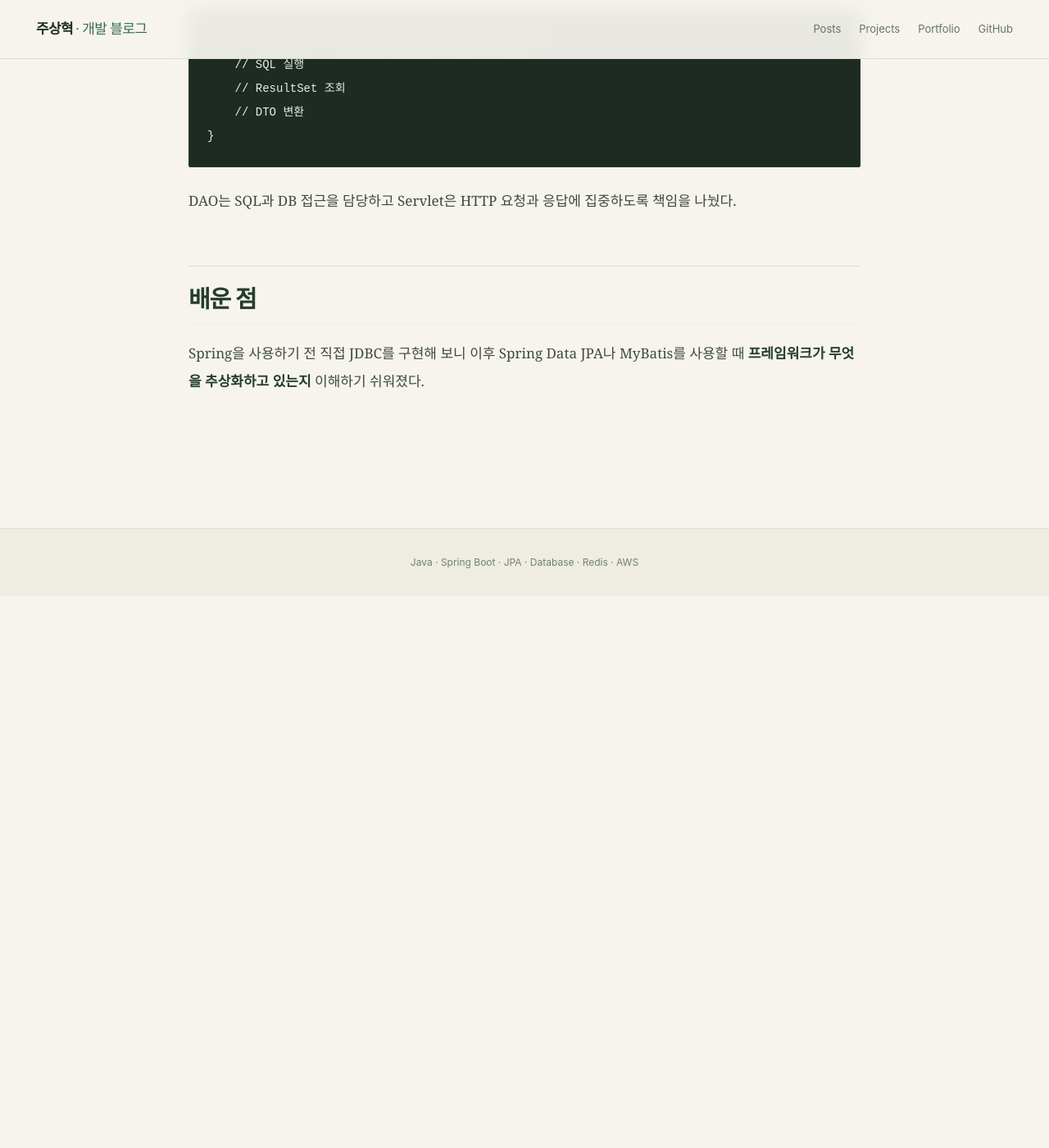
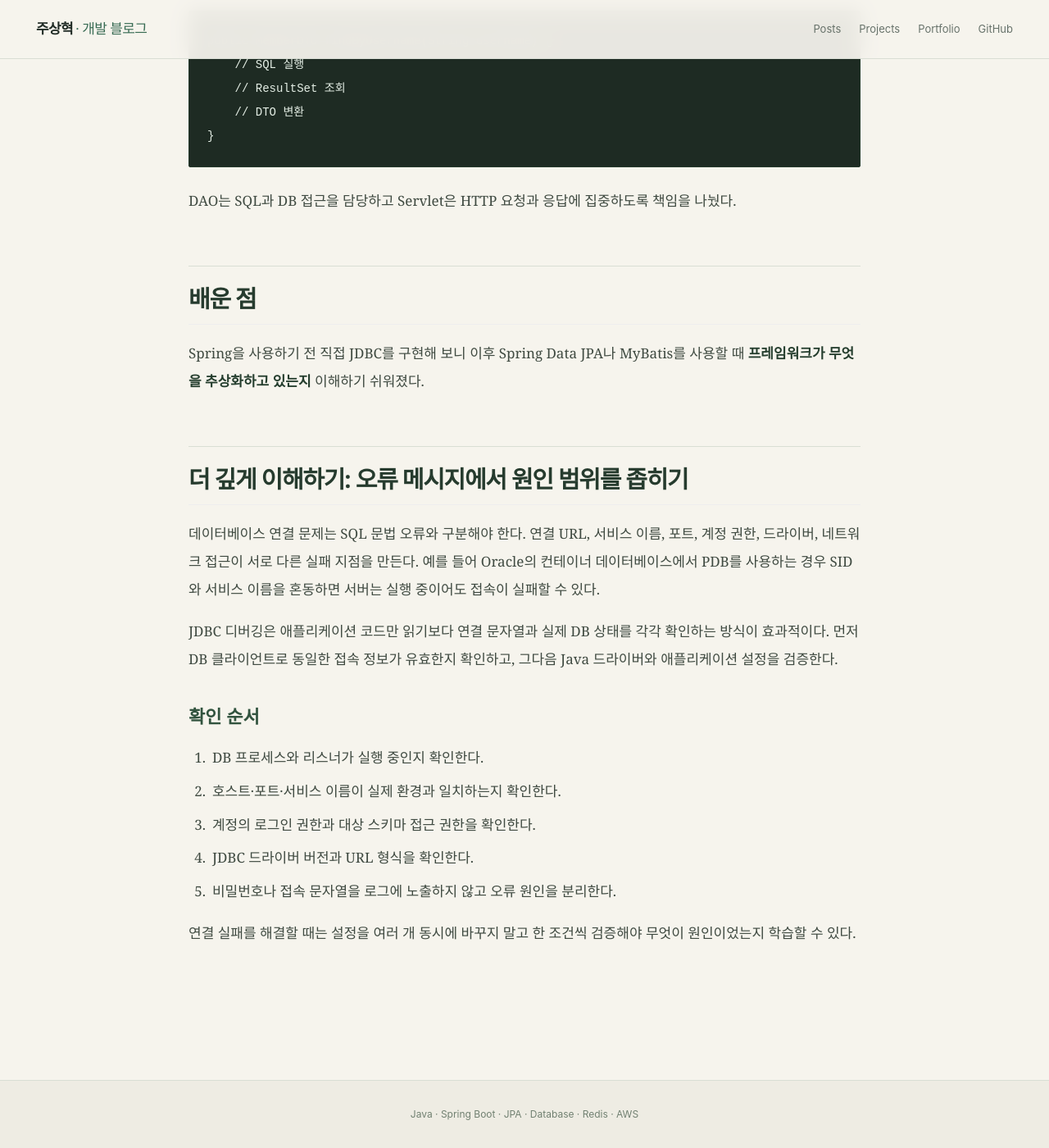
Before and after one commit to zuzusnasna/zuzusnasna.github.io, a Jekyll site: the page built from _posts/2026-10-22-gamehub-oracle-jdbc-debug.md, in a window 1280 px wide and 1400 px high, scrolled down 1596 px. Shown: the whole window at 82% size. Built offline with Jekyll 4.4.1, drawn with Linux system fonts in a browser that asks for light colours; before the commit the page ends 2323 px from its top, so only the background shows below that.

Commit message:
docs: expand project notes with tradeoffs and validation

```diff
--- a/_posts/2026-10-22-gamehub-oracle-jdbc-debug.md
+++ b/_posts/2026-10-22-gamehub-oracle-jdbc-debug.md
@@ -51,3 +51,18 @@ DAO는 SQL과 DB 접근을 담당하고 Servlet은 HTTP 요청과 응답에 집
 ## 배운 점
 
 Spring을 사용하기 전 직접 JDBC를 구현해 보니 이후 Spring Data JPA나 MyBatis를 사용할 때 **프레임워크가 무엇을 추상화하고 있는지** 이해하기 쉬워졌다.
+
+## 더 깊게 이해하기: 오류 메시지에서 원인 범위를 좁히기
+
+데이터베이스 연결 문제는 SQL 문법 오류와 구분해야 한다. 연결 URL, 서비스 이름, 포트, 계정 권한, 드라이버, 네트워크 접근이 서로 다른 실패 지점을 만든다. 예를 들어 Oracle의 컨테이너 데이터베이스에서 PDB를 사용하는 경우 SID와 서비스 이름을 혼동하면 서버는 실행 중이어도 접속이 실패할 수 있다.
+
+JDBC 디버깅은 애플리케이션 코드만 읽기보다 연결 문자열과 실제 DB 상태를 각각 확인하는 방식이 효과적이다. 먼저 DB 클라이언트로 동일한 접속 정보가 유효한지 확인하고, 그다음 Java 드라이버와 애플리케이션 설정을 검증한다.
+
+### 확인 순서
+1. DB 프로세스와 리스너가 실행 중인지 확인한다.
+2. 호스트·포트·서비스 이름이 실제 환경과 일치하는지 확인한다.
+3. 계정의 로그인 권한과 대상 스키마 접근 권한을 확인한다.
+4. JDBC 드라이버 버전과 URL 형식을 확인한다.
+5. 비밀번호나 접속 문자열을 로그에 노출하지 않고 오류 원인을 분리한다.
+
+연결 실패를 해결할 때는 설정을 여러 개 동시에 바꾸지 말고 한 조건씩 검증해야 무엇이 원인이었는지 학습할 수 있다.
```
